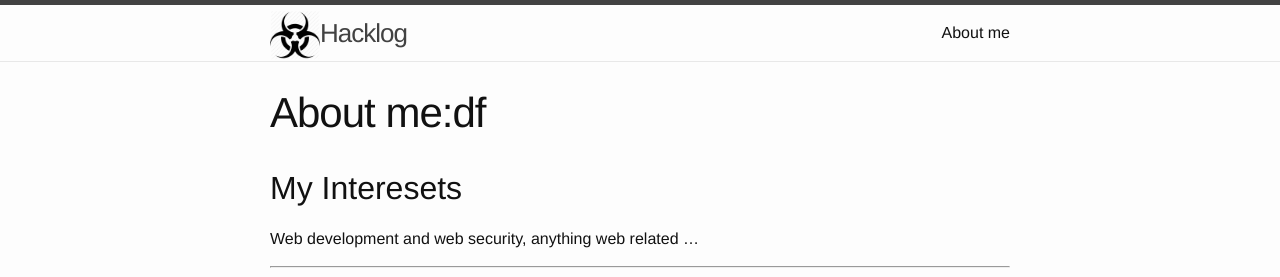
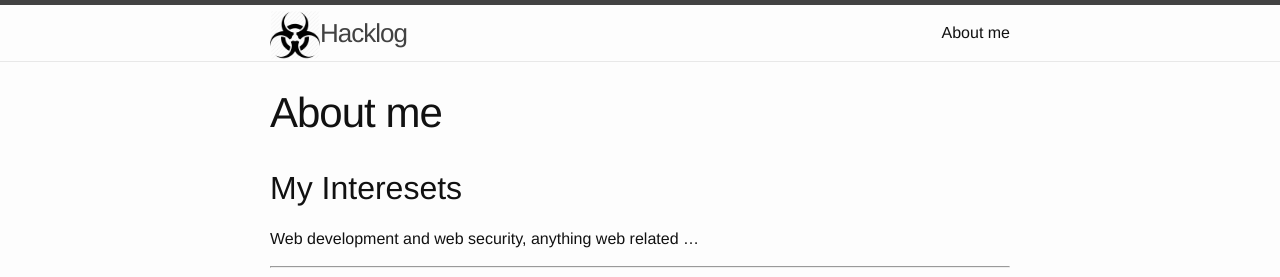
Before and after one commit to bazizi/bazizi.github.io, a Jekyll site: the page built from about.md, in a window 1280 px wide. Shown: the top 277 px of the page. Built offline with Jekyll 4.4.1, drawn with Linux system fonts in a browser that asks for light colours.

Commit message:
fixed page title

```diff
--- a/_layouts/page.html
+++ b/_layouts/page.html
@@ -5,7 +5,7 @@
 <article class="post">
 
   <header class="post-header">
-    <h1 class="post-title">{{ page.title }}:df</h1>
+    <h1 class="post-title">{{ page.title }}</h1>
   </header>
 
   <div class="post-content">
```
